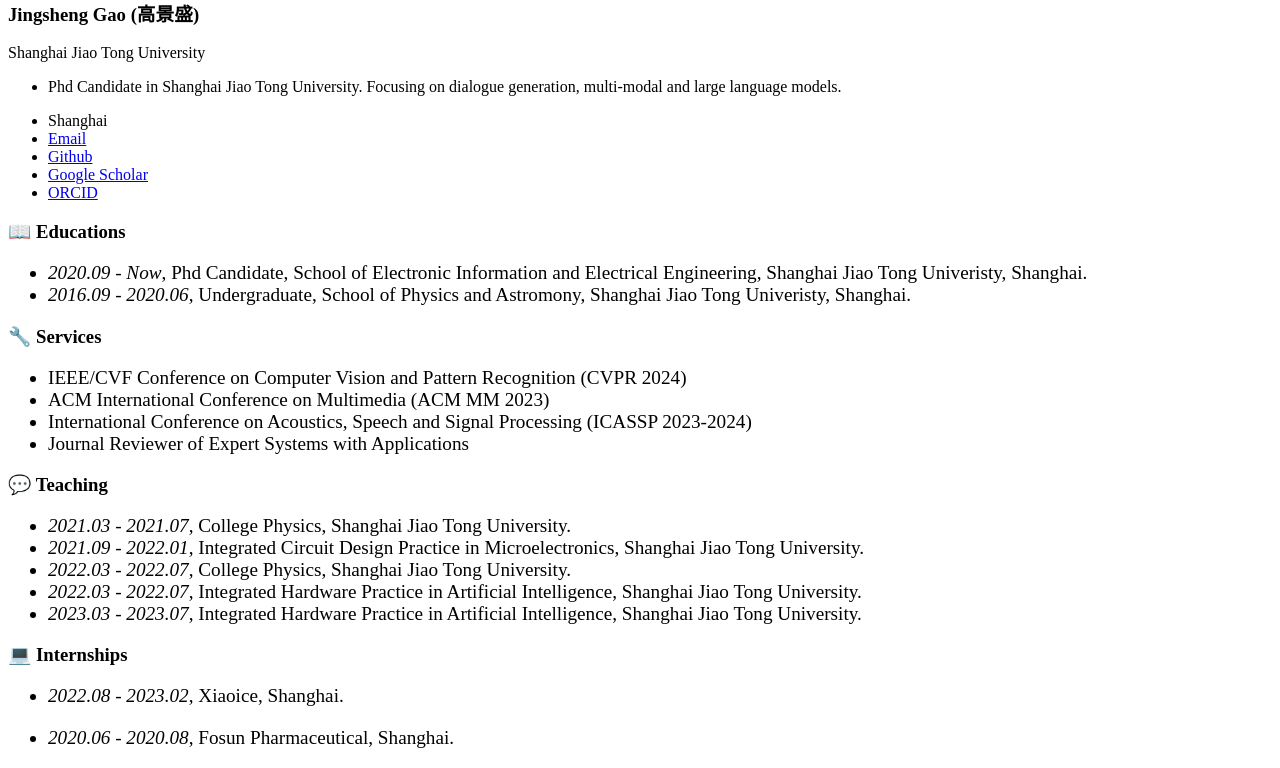
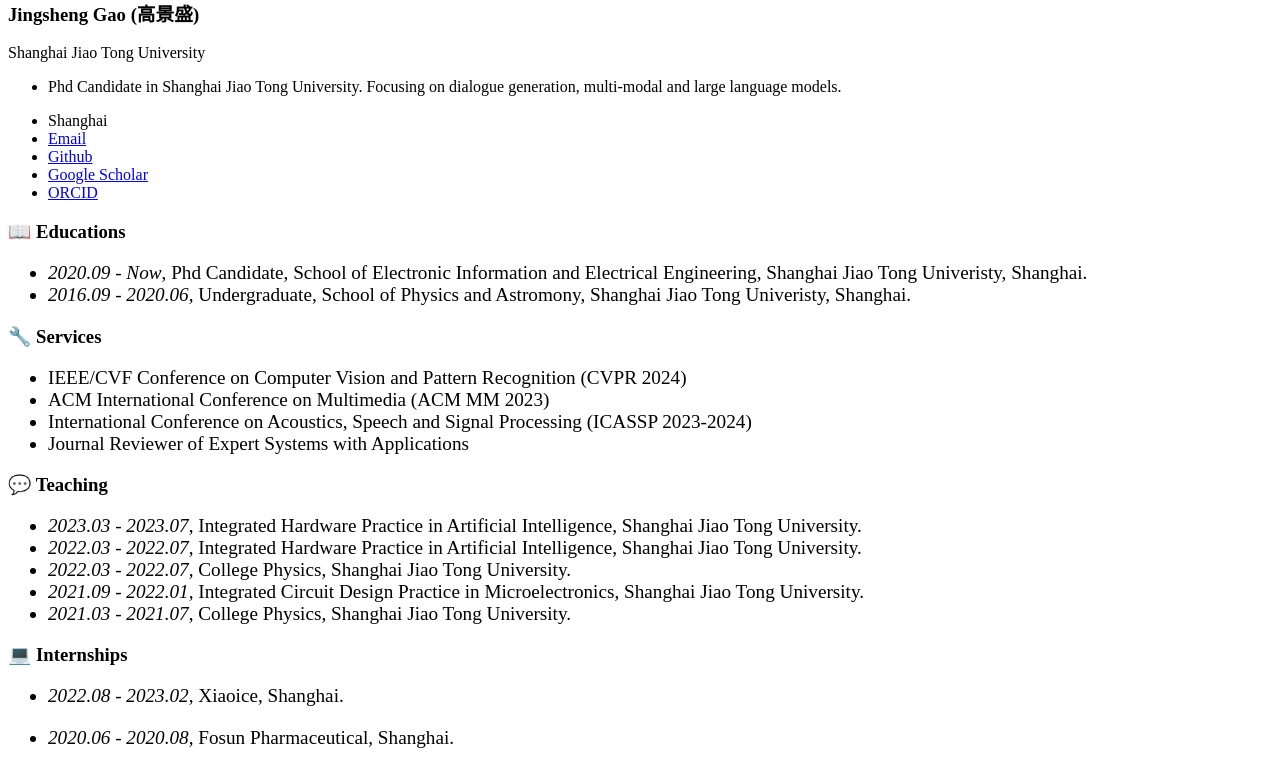
Before and after one commit to jerrynchen/jerrynchen.github.io, a Jekyll site: the page built from _pages/includes/others.md, in a window 1280 px wide. Shown: the part 508-1276 px from the top of the page. Built offline with Jekyll 4.4.1, drawn with Linux system fonts in a browser that asks for light colours; our own code applies the rules of GitHub Pages for plain Markdown files.

Commit message:
upload all

```diff
--- a/_pages/includes/others.md
+++ b/_pages/includes/others.md
@@ -23,12 +23,11 @@
 
 <div class='paper-box-text' style="font-size: larger;" markdown="1">
 
-
+- *2023.03 - 2023.07*, Integrated Hardware Practice in Artificial Intelligence, Shanghai Jiao Tong University.
+- *2022.03 - 2022.07*, Integrated Hardware Practice in Artificial Intelligence, Shanghai Jiao Tong University.
+- *2022.03 - 2022.07*, College Physics, Shanghai Jiao Tong University.
+- *2021.09 - 2022.01*, Integrated Circuit Design Practice in Microelectronics, Shanghai Jiao Tong University.
 - *2021.03 - 2021.07*, College Physics, Shanghai Jiao Tong University.
-- *2021.09 - 2022.01*, Integrated Circuit Design Practice in Microelectronics, Shanghai Jiao Tong University.
-- *2022.03 - 2022.07*, College Physics, Shanghai Jiao Tong University.
-- *2022.03 - 2022.07*, Integrated Hardware Practice in Artificial Intelligence, Shanghai Jiao Tong University.
-- *2023.03 - 2023.07*, Integrated Hardware Practice in Artificial Intelligence, Shanghai Jiao Tong University.
 
 </div>
 
```
